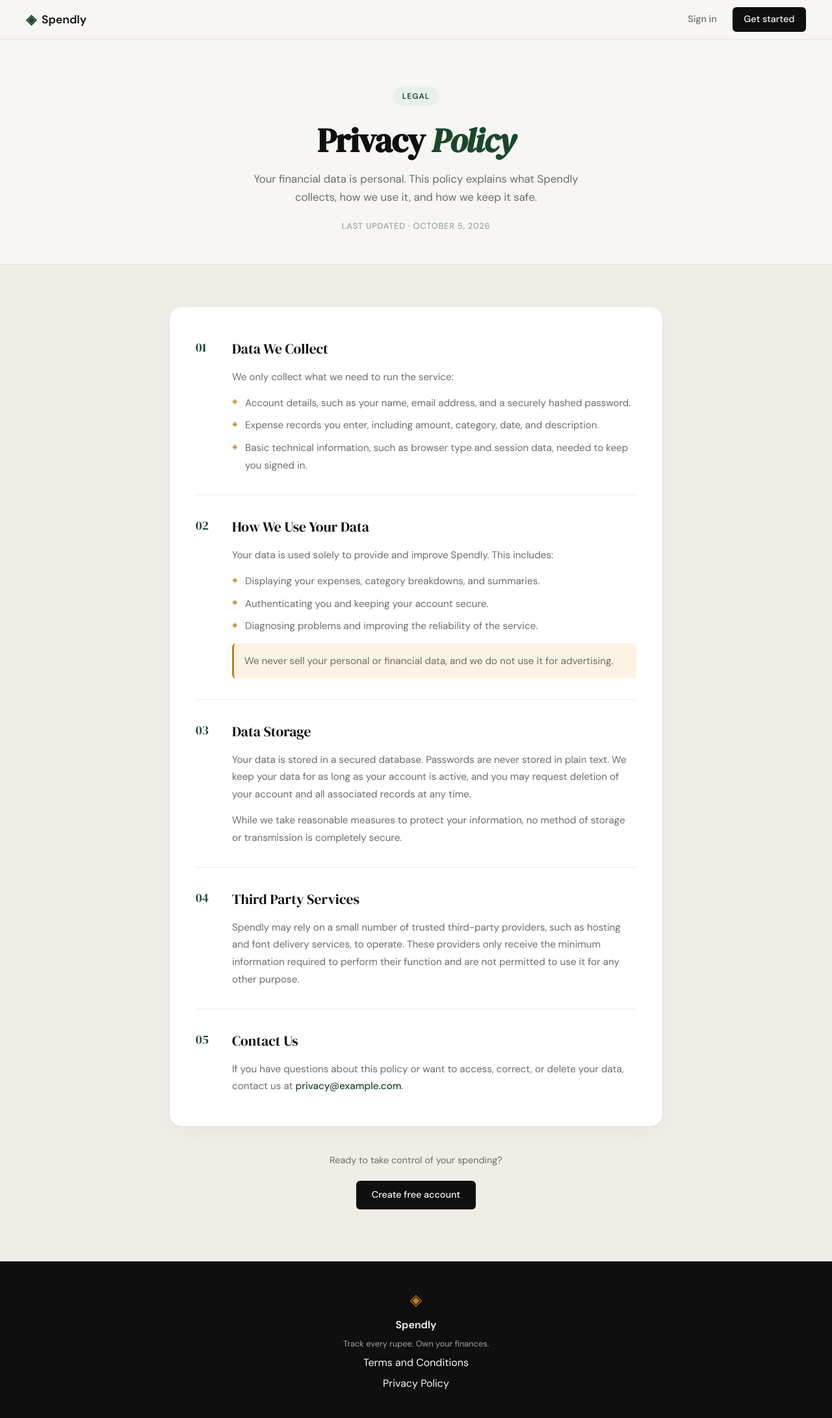
After one commit to jaydeepsatre446-png/Expense-Tracker-with-the-help-of-claude-coding, a Flask app: page /privacy in a window 1280 px wide. The commit adds this page. Shown: the whole page at 65% size. Run offline with Flask 3, Linux system fonts and the light colour scheme.

Commit message:
Add privacy policy page

```diff
--- a/app.py
+++ b/app.py
@@ -25,6 +25,11 @@ def login():
 @app.route("/terms")
 def terms():
     return render_template("terms.html")
+
+
+@app.route("/privacy")
+def privacy():
+    return render_template("privacy.html")
 
 
 # ------------------------------------------------------------------ #
--- a/static/css/style.css
+++ b/static/css/style.css
@@ -604,6 +604,13 @@ a { color: inherit; text-decoration: none; }
     color: var(--ink-soft);
 }
 
+.legal-link {
+    color: var(--accent);
+    font-weight: 500;
+}
+
+.legal-link:hover { text-decoration: underline; }
+
 .legal-footer {
     max-width: 760px;
     margin: 2.5rem auto 0;
--- a/templates/base.html
+++ b/templates/base.html
@@ -35,7 +35,7 @@
             <span class="footer-name">Spendly</span>
             <p class="footer-copy">Track every rupee. Own your finances.</p>
             <a href="/terms">Terms and Conditions</a>
-            <a href="#">Privacy Policy</a>
+            <a href="/privacy">Privacy Policy</a>
         </div>
     </footer>
 
--- /dev/null
+++ b/templates/privacy.html
@@ -0,0 +1,102 @@
+{% extends "base.html" %}
+
+{% block title %}Privacy Policy — Spendly{% endblock %}
+
+{% block content %}
+
+<section class="legal-header">
+    <div class="legal-header-inner">
+        <div class="hero-badge">Legal</div>
+        <h1 class="legal-title">Privacy <em>Policy</em></h1>
+        <p class="legal-intro">
+            Your financial data is personal. This policy explains what Spendly
+            collects, how we use it, and how we keep it safe.
+        </p>
+        <p class="legal-updated">Last updated · October 5, 2026</p>
+    </div>
+</section>
+
+<section class="legal-body">
+    <div class="legal-card">
+
+        <div class="legal-section">
+            <span class="legal-num">01</span>
+            <div>
+                <h2>Data We Collect</h2>
+                <p>We only collect what we need to run the service:</p>
+                <ul>
+                    <li>Account details, such as your name, email address, and a securely hashed password.</li>
+                    <li>Expense records you enter, including amount, category, date, and description.</li>
+                    <li>Basic technical information, such as browser type and session data, needed to keep you signed in.</li>
+                </ul>
+            </div>
+        </div>
+
+        <div class="legal-section">
+            <span class="legal-num">02</span>
+            <div>
+                <h2>How We Use Your Data</h2>
+                <p>Your data is used solely to provide and improve Spendly. This includes:</p>
+                <ul>
+                    <li>Displaying your expenses, category breakdowns, and summaries.</li>
+                    <li>Authenticating you and keeping your account secure.</li>
+                    <li>Diagnosing problems and improving the reliability of the service.</li>
+                </ul>
+                <p class="legal-note">
+                    We never sell your personal or financial data, and we do not use it
+                    for advertising.
+                </p>
+            </div>
+        </div>
+
+        <div class="legal-section">
+            <span class="legal-num">03</span>
+            <div>
+                <h2>Data Storage</h2>
+                <p>
+                    Your data is stored in a secured database. Passwords are never stored in
+                    plain text. We keep your data for as long as your account is active, and
+                    you may request deletion of your account and all associated records at
+                    any time.
+                </p>
+                <p>
+                    While we take reasonable measures to protect your information, no method
+                    of storage or transmission is completely secure.
+                </p>
+            </div>
+        </div>
+
+        <div class="legal-section">
+            <span class="legal-num">04</span>
+            <div>
+                <h2>Third Party Services</h2>
+                <p>
+                    Spendly may rely on a small number of trusted third-party providers, such
+                    as hosting and font delivery services, to operate. These providers only
+                    receive the minimum information required to perform their function and
+                    are not permitted to use it for any other purpose.
+                </p>
+            </div>
+        </div>
+
+        <div class="legal-section">
+            <span class="legal-num">05</span>
+            <div>
+                <h2>Contact Us</h2>
+                <p>
+                    If you have questions about this policy or want to access, correct, or
+                    delete your data, contact us at
+                    <a class="legal-link" href="mailto:privacy@example.com">privacy@example.com</a>.
+                </p>
+            </div>
+        </div>
+
+    </div>
+
+    <div class="legal-footer">
+        <p>Ready to take control of your spending?</p>
+        <a href="{{ url_for('register') }}" class="btn-primary">Create free account</a>
+    </div>
+</section>
+
+{% endblock %}
```
